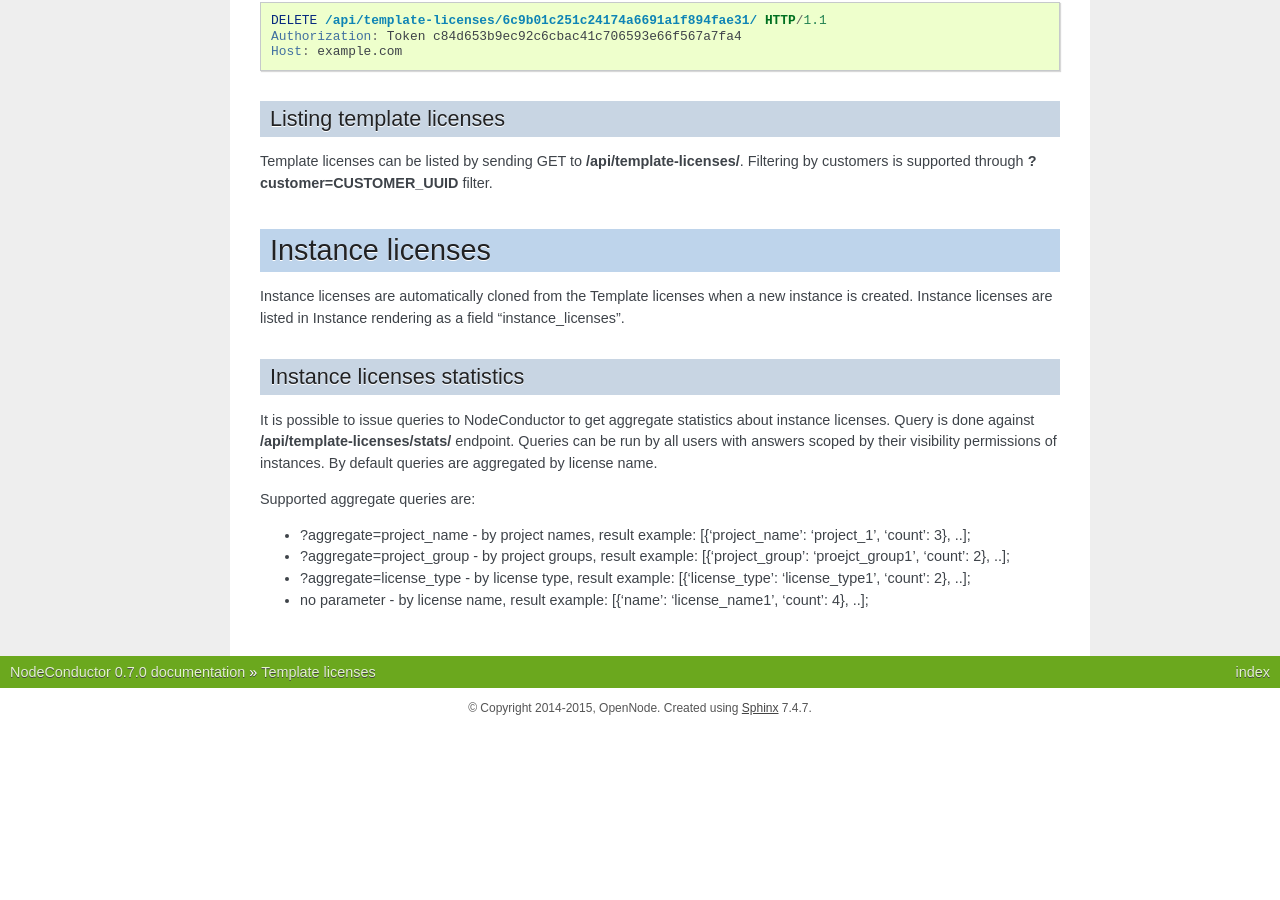
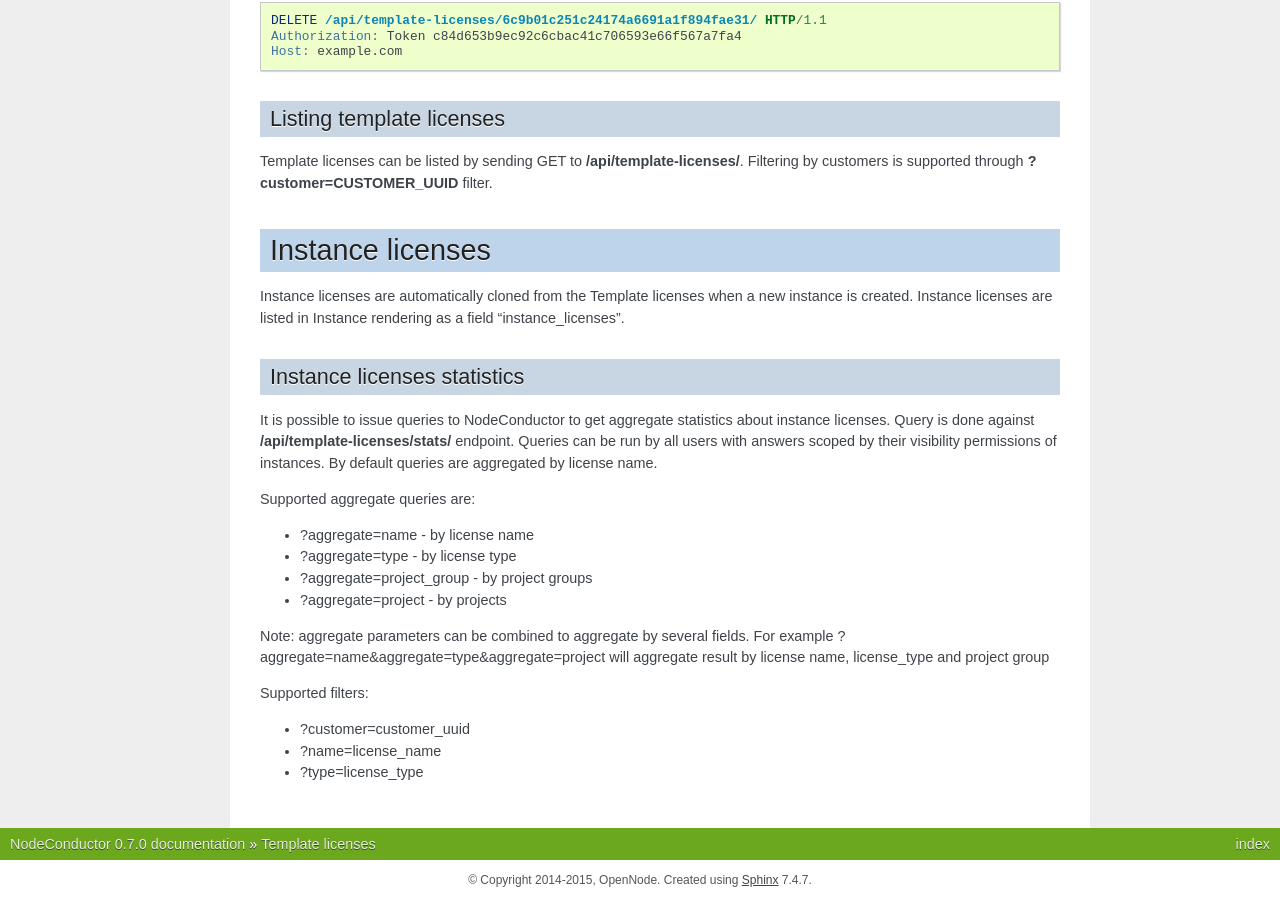
Before and after one commit to opennode/waldur-core, a Sphinx documentation site: the page built from docs/api/licenses.rst, in a window 1280 px wide and 900 px high, scrolled down 1263 px. Built offline with Sphinx 7.4.7, drawn with Linux system fonts in a browser that asks for light colours; before the commit the page ends 1991 px from its top, so only the background shows below that.

Commit message:
licenses statistics docs (ITACLOUD-2355)

```diff
--- a/docs/api/licenses.rst
+++ b/docs/api/licenses.rst
@@ -101,7 +101,15 @@ answers scoped by their visibility permissions of instances. By default queries
 
 Supported aggregate queries are:
 
-- ?aggregate=project_name  -  by project names, result example: [{'project_name': 'project_1', 'count': 3}, ..];
-- ?aggregate=project_group  -  by project groups, result example: [{'project_group': 'proejct_group1', 'count': 2}, ..];
-- ?aggregate=license_type  - by license type, result example: [{'license_type': 'license_type1', 'count': 2}, ..];
-- no parameter  - by license name, result example: [{'name': 'license_name1', 'count': 4}, ..];
+- ?aggregate=name -  by license name
+- ?aggregate=type -  by license type
+- ?aggregate=project_group -  by project groups
+- ?aggregate=project  - by projects
+
+Note: aggregate parameters can be combined to aggregate by several fields. For example ?aggregate=name&aggregate=type&aggregate=project will aggregate result by license name, license_type and project group
+
+Supported filters:
+
+- ?customer=customer_uuid
+- ?name=license_name
+- ?type=license_type
```
